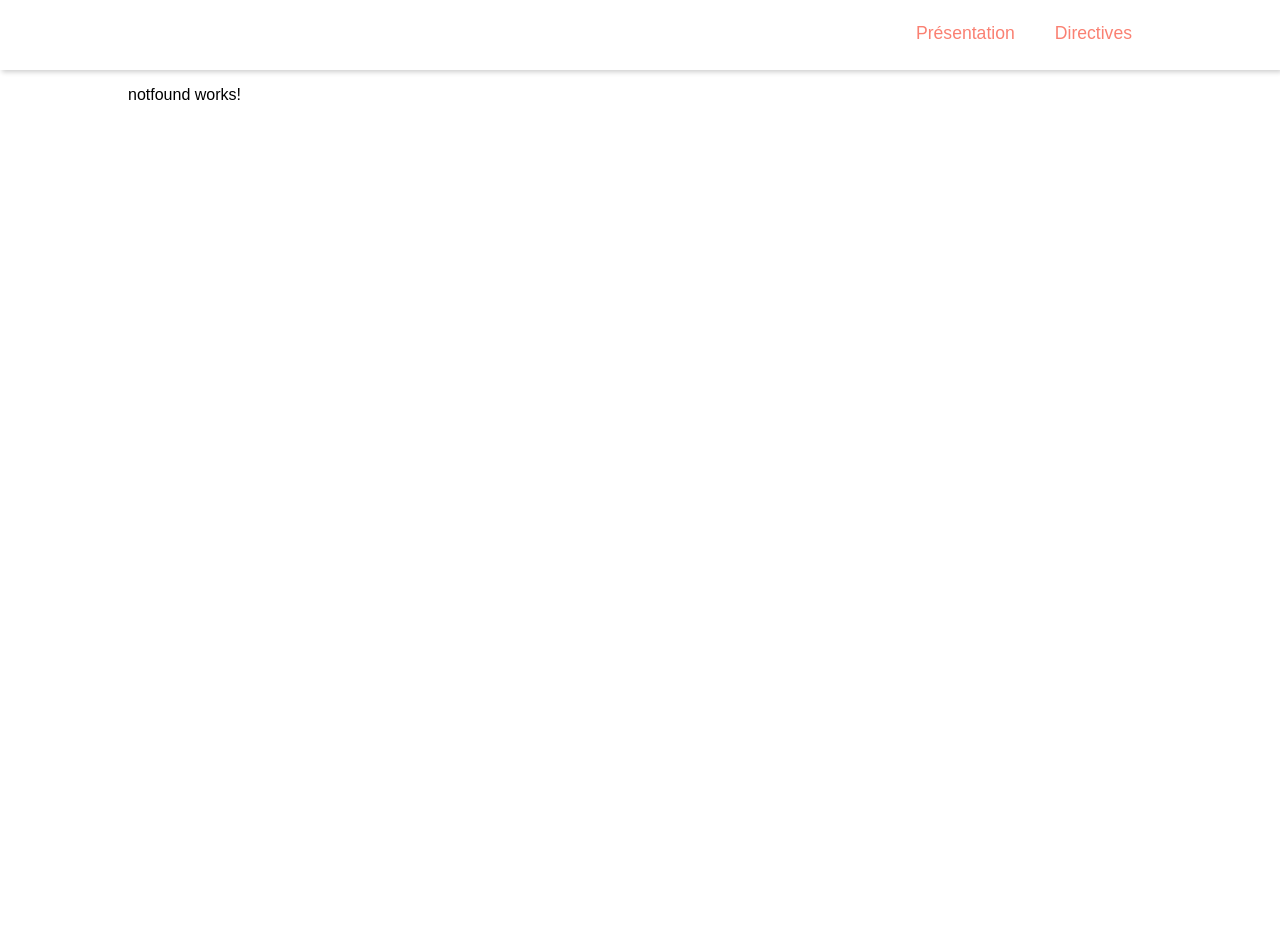
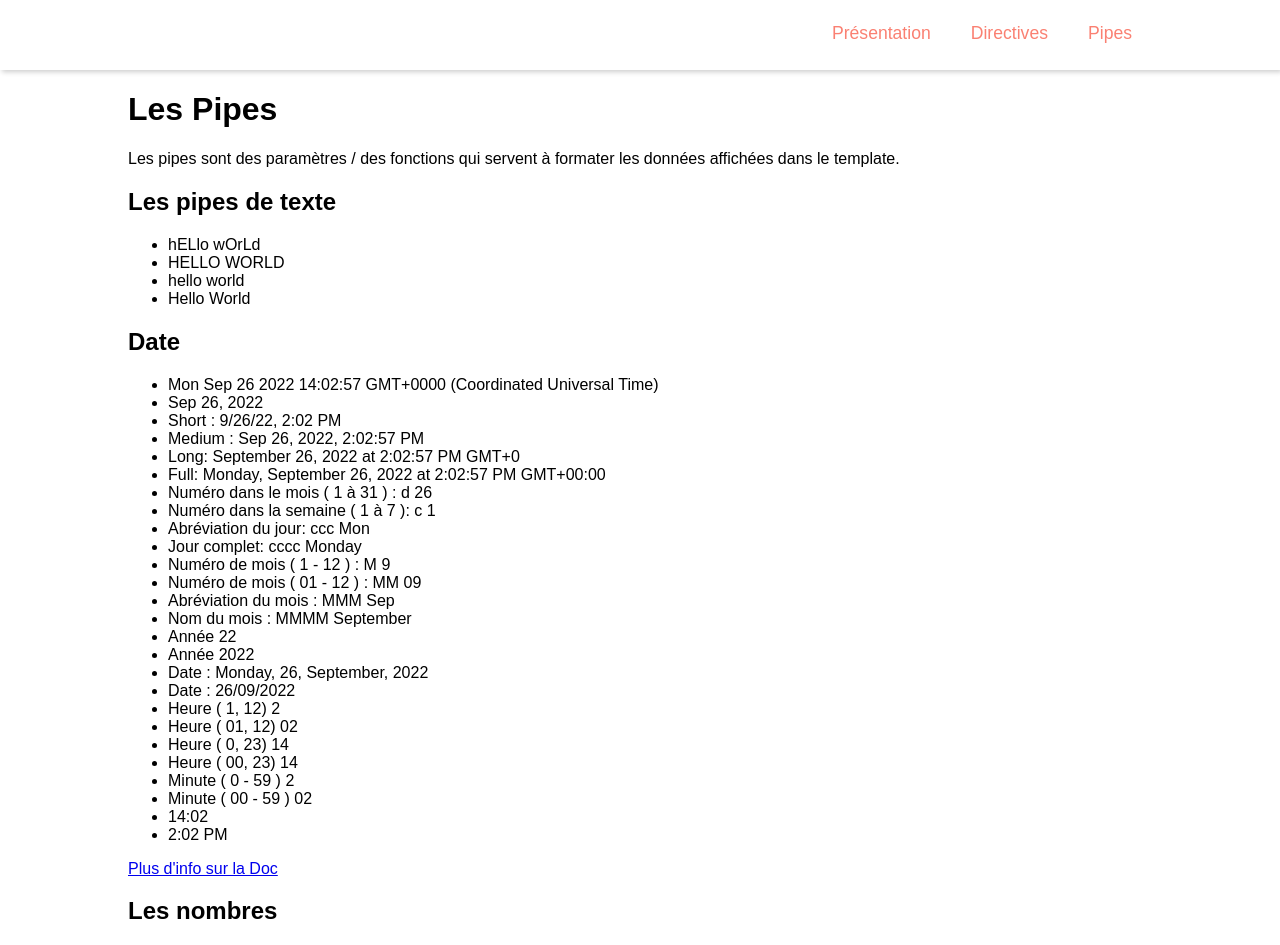
Before and after one commit to Thaisrr/poe-front-angular, an Angular app: page /pipes in a window 1280 px wide. Shown: the top 945 px of the page. Before the commit the page ends 800 px from the top, so only its background shows below. Built offline with nearby package versions, Linux system fonts and the light colour scheme.

Commit message:
:tada: Pipes

```diff
--- a/src/app/app-routing.module.ts
+++ b/src/app/app-routing.module.ts
@@ -3,10 +3,12 @@ import { RouterModule, Routes } from '@angular/router';
 import {PresentationComponent} from "./pages/presentation/presentation.component";
 import {DirectivesComponent} from "./pages/directives/directives.component";
 import {NotfoundComponent} from "./pages/notfound/notfound.component";
+import {PipesComponent} from "./pages/pipes/pipes.component";
 
 const routes: Routes = [
   {path: '', component: PresentationComponent},
   {path: 'directives', component: DirectivesComponent},
+  {path:'pipes', component: PipesComponent},
   {path: 'accueil', redirectTo: ''},
   {path: 'acceuil', redirectTo: '' },
   {path: '**', component: NotfoundComponent}, // se met en dernier
--- a/src/app/app.module.ts
+++ b/src/app/app.module.ts
@@ -8,6 +8,7 @@ import { DirectivesComponent } from './pages/directives/directives.component';
 import { NotfoundComponent } from './pages/notfound/notfound.component';
 import { NavigationComponent } from './components/navigation/navigation.component';
 import {FormsModule} from "@angular/forms";
+import { PipesComponent } from './pages/pipes/pipes.component';
 
 @NgModule({
   declarations: [
@@ -15,7 +16,8 @@ import {FormsModule} from "@angular/forms";
     PresentationComponent,
     DirectivesComponent,
     NotfoundComponent,
-    NavigationComponent
+    NavigationComponent,
+    PipesComponent
   ],
     imports: [
         BrowserModule,
--- a/src/app/components/navigation/navigation.component.html
+++ b/src/app/components/navigation/navigation.component.html
@@ -6,5 +6,8 @@
     <li>
       <a routerLink="/directives">Directives</a>
     </li>
+    <li>
+      <a routerLink="/pipes">Pipes</a>
+    </li>
   </ul>
 </nav>
--- a/src/app/pages/directives/directives.component.ts
+++ b/src/app/pages/directives/directives.component.ts
@@ -15,7 +15,6 @@ export class DirectivesComponent  {
 
   is_logged = true;
   books = [`L'Assassin Royal`, `La Passe Miroir`, `The Hitchhiker Guide to the Galaxy`]
-  autre_book = 'Encore un livre';
   new_book = '';
   users: User[] = [];
   new_user: User = {nom: '', email: ''};
--- /dev/null
+++ b/src/app/pages/pipes/pipes.component.html
@@ -0,0 +1,77 @@
+<h1>Les Pipes</h1>
+
+<p>Les pipes sont des paramètres / des fonctions qui servent à
+formater les données affichées dans le template.
+</p>
+
+<main>
+  <h2>Les pipes de texte</h2>
+
+  <ul>
+    <li>{{message}}</li>
+    <li>{{ message | uppercase }}</li>
+    <li>{{ message | lowercase }}</li>
+    <li>{{message | titlecase}}</li>
+  </ul>
+
+  <h2>Date</h2>
+
+  <ul>
+    <li>{{today}}</li>
+    <li>{{today | date}}</li>
+    <li>Short : {{today | date : 'short'}}</li>
+    <li>Medium : {{today | date: 'medium'}}</li>
+    <li>Long: {{today | date: 'long'}}</li>
+    <li>Full: {{today | date: 'full'}}</li>
+
+    <li>Numéro dans le mois ( 1 à 31 ) : d {{today | date: 'd'}}</li>
+    <li>Numéro dans la semaine ( 1 à 7 ): c {{today | date: 'c'}}</li>
+    <li>Abréviation du jour: ccc {{today | date: 'ccc'}}</li>
+    <li>Jour complet: cccc {{today | date: 'cccc'}}</li>
+
+    <li>Numéro de mois ( 1 - 12 ) : M {{today | date: 'M'}}</li>
+    <li>Numéro de mois ( 01 - 12 ) : MM {{today | date: 'MM'}}</li>
+    <li>Abréviation du mois : MMM {{today | date: 'MMM'}}</li>
+    <li>Nom du mois : MMMM {{today | date: 'MMMM'}}</li>
+
+    <li>Année {{today | date: 'yy'}}</li>
+    <li>Année {{today | date: 'yyyy'}}</li>
+
+    <li>Date : {{today | date: 'cccc, d, MMMM, yyyy'}}</li>
+    <li>Date : {{today | date: 'd/MM/yyyy'}}</li>
+
+    <li>Heure ( 1, 12) {{today | date: 'h'}}</li>
+    <li>Heure ( 01, 12) {{today | date: 'hh'}}</li>
+    <li>Heure ( 0, 23) {{today | date: 'H'}}</li>
+    <li>Heure ( 00, 23) {{today | date: 'HH'}}</li>
+
+    <li>Minute ( 0 - 59 ) {{today | date: 'm'}}</li>
+    <li>Minute ( 00 - 59 ) {{today | date: 'mm'}}</li>
+
+    <li>{{today | date: 'HH:mm'}}</li>
+    <li>{{today | date: 'h:mm a'}}</li>
+  </ul>
+
+  <p><a href="https://angular.io/api/common/DatePipe">Plus d'info sur la Doc</a> </p>
+
+  <h2>Les nombres</h2>
+
+  <!--
+  nombre minimum de chiffre avant la virgule : ex: 2     03.14
+  .
+  nombre minimum de chiffres après la virgule: ex: 3   3.141.....
+  -
+  nb maximum de chiffres après la virgule: ex 1   3.1
+  -->
+  <ul>
+    <li>{{pi}}</li>
+    <li>{{pi | number}}</li>
+    <li>{{pi | number: '2.1-5'  }}</li>
+    <li>{{pi | number: '1.1-2'  }}</li>
+    <li>{{ 5 | number: '2.2-10'}}</li>
+  </ul>
+
+
+
+
+</main>
--- /dev/null
+++ b/src/app/pages/pipes/pipes.component.ts
@@ -0,0 +1,16 @@
+import { Component } from '@angular/core';
+
+@Component({
+  selector: 'app-pipes',
+  templateUrl: './pipes.component.html',
+  styleUrls: ['./pipes.component.css']
+})
+export class PipesComponent  {
+
+  message = "hELlo wOrLd";
+  today = new Date();
+  pi = Math.PI;
+
+
+
+}
```
Also changed, not shown: src/app/pages/pipes/pipes.component.css (added), 1 other file (tests, documents, lock files or other folders).
